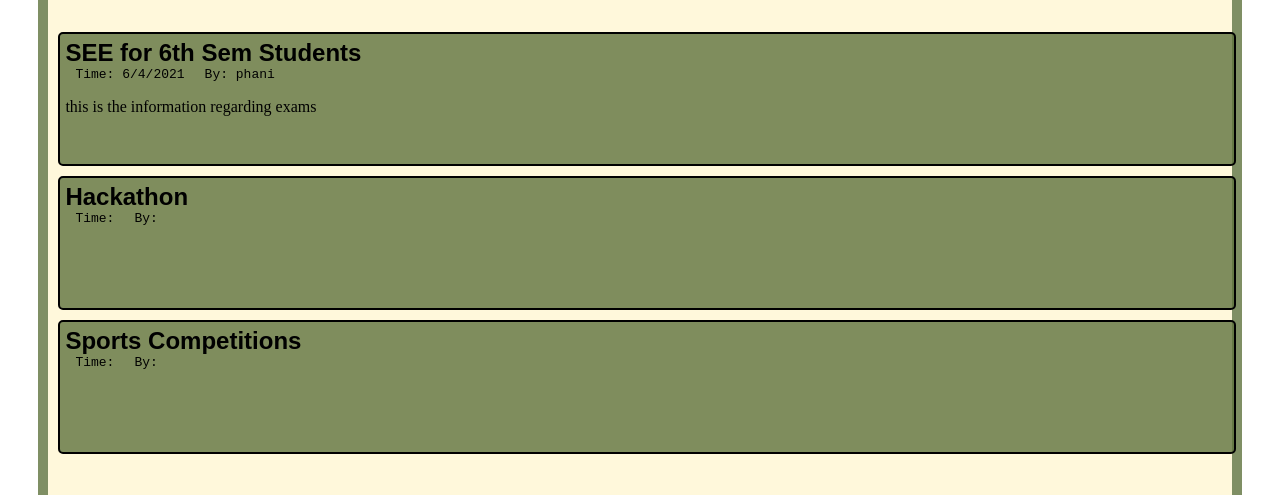
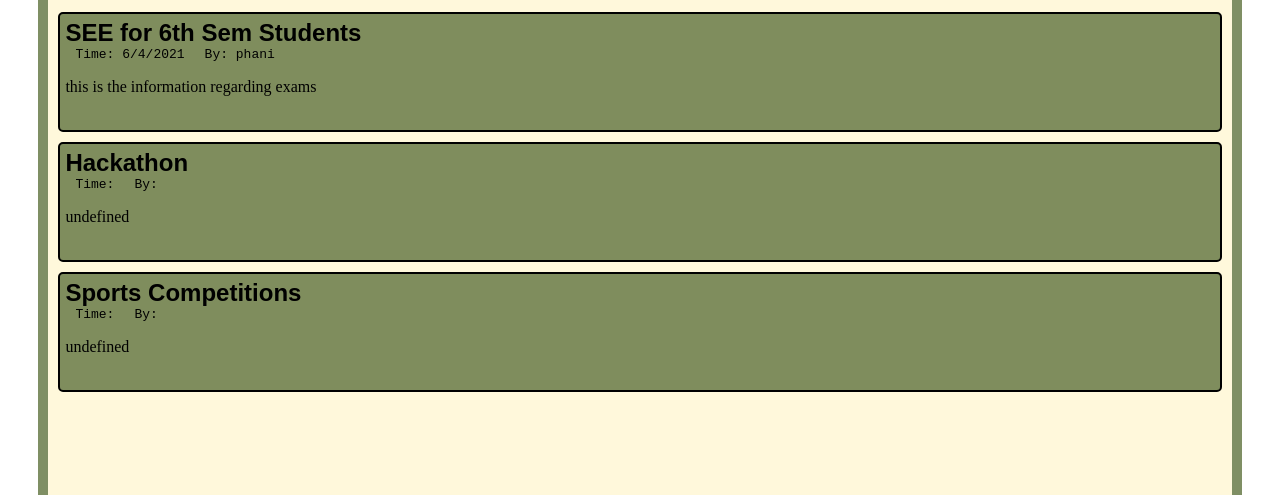
Before and after one commit to Phani-E650/vignan-announce, a plain HTML site: page index.html in a window 1280 px wide. Shown: the part 305-800 px from the top of the page. Drawn offline with Linux system fonts and the light colour scheme.

Commit message:
bugFixes

```diff
--- a/Scripts/index.js
+++ b/Scripts/index.js
@@ -12,7 +12,7 @@ window.addEventListener("load", () => {
       let latest_from_JSON = PrimaryJSON.latest;
 
       latest_from_JSON.forEach((i) => {
-        let aCard = CardTemplate(i.title, i.date, i.author, i.content);
+        let aCard = CardTemplate(i.title, i.date, i.author, i.content_preview);
         All_the_cards += aCard;
       });
       TheCardsDiv.innerHTML = All_the_cards;
--- a/Styles/index.css
+++ b/Styles/index.css
@@ -1,5 +1,6 @@
 main {
   height: 600px;
+  box-sizing: border-box;
 }
 
 main h2 {
@@ -10,10 +11,11 @@ main h2 {
 }
 
 #annouce-cards-div {
-  padding: 10px;
+  margin: 10px;
 }
 
 .card-announce {
+  box-sizing: border-box;
   width: 100%;
   height: 120px;
   padding: 5px;
--- a/data/announcements.json
+++ b/data/announcements.json
@@ -4,7 +4,7 @@
       "title": "SEE for 6th Sem Students",
       "date": "6/4/2021",
       "author": "phani",
-      "content": "this is the information regarding exams"
+      "content_preview": "this is the information regarding exams"
     },
     {
       "title": "Hackathon",
```
Also changed, not shown: index.html (+0 -15 lines).
